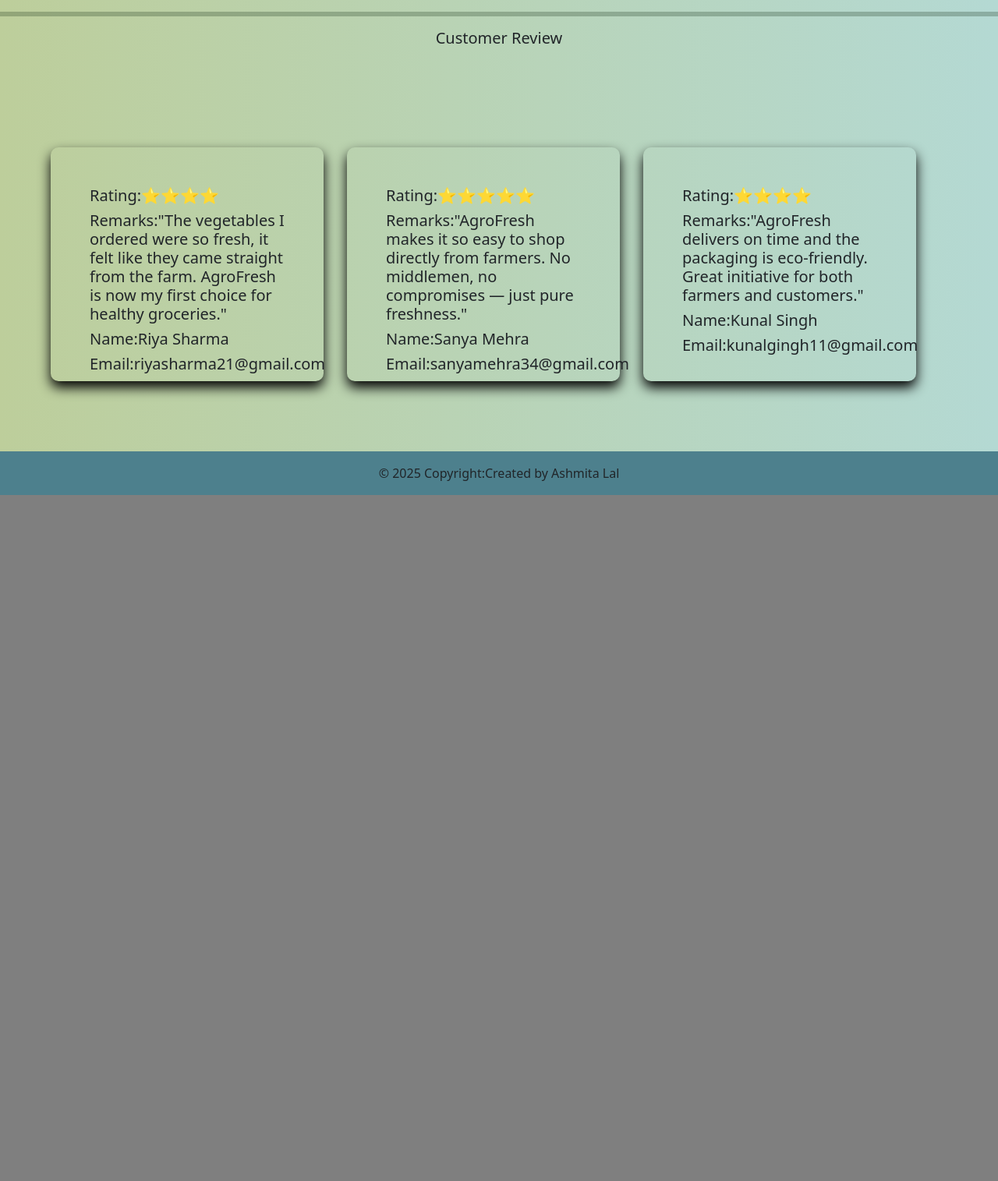
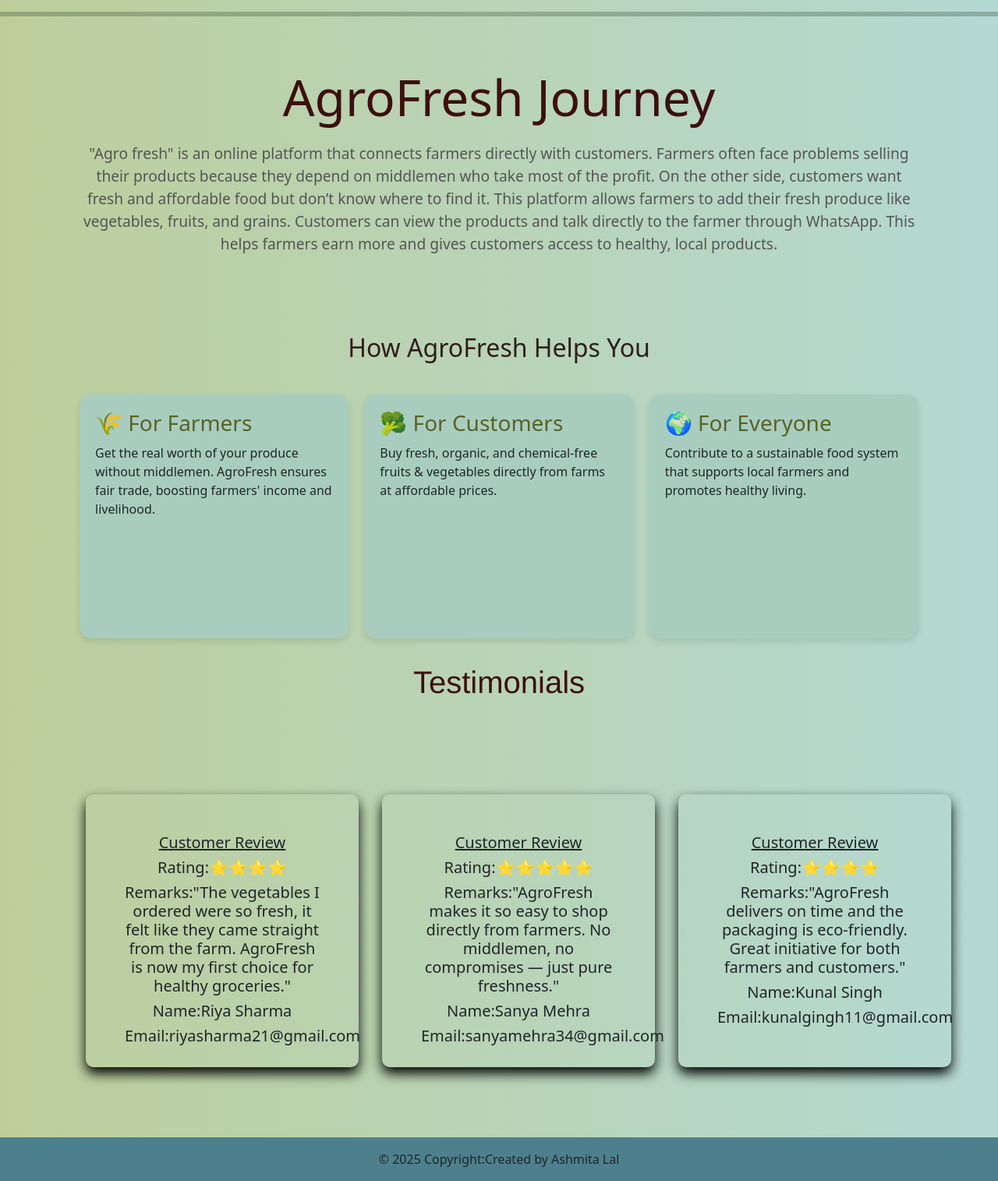
Before and after one commit to lalashmita97-tech/Agro_Fresh, a Django app: page / in a window 1280 px wide. Shown: the part 733-2248 px from the top of the page at 78% size. Before the commit the page ends 1368 px from the top, so only its background shows below. Run offline with Django 5.2, Linux system fonts and the light colour scheme; data comes from the database, SQL or seed files in the repository; both versions use the stored data as it was after the commit.

Commit message:
first commit

```diff
--- a/agro_app/templates/agro_app/html/index.html
+++ b/agro_app/templates/agro_app/html/index.html
@@ -16,14 +16,14 @@
         margin-left:50px;
         flex-wrap:wrap;
         margin-top: 30px;
+        justify-content: center;
 
         }
         .feedback-card{
         padding: 50px;
         width:350px;
-        height: 300px;
+        height: 350px;
         margin:15px;
-        /* border: 3px solid red; */
         border-radius: 10px;
         transition: transform 0.5s;
         box-shadow:0 8px 16px rgb(0,0,0.8);
@@ -35,8 +35,8 @@
 
         .feedback-card:hover {
                     transform: scale(1.1);
-                  /*   box-shadow: 0 8px 16px rgba(220, 7, 7, 0.8); */
-                    z-index: 10; /* Bring the hovered card to the front */
+
+                    z-index: 10;
                 }
 
 
@@ -44,11 +44,93 @@
 
                   color:blueviolet;
                   font-family: Verdana;
-                  /* text-align: center; */
+
                   margin-left: 10px;
                 }
 
-            </style>
+
+
+
+
+/* About Section */
+.about {
+padding: 50px 20px;
+text-align: center;
+}
+.about h2 {
+color: #3d0f0e;
+font-size: 4rem;
+margin-bottom: 20px;
+}
+.about p {
+/* max-width: 800px; */
+margin: auto;
+font-size: 1.2rem;
+color: #555;
+}
+
+/* Benefits Section */
+.benefits {
+padding: 50px 20px;
+}
+.benefits h2 {
+text-align: center;
+color: #301d1d;
+margin-bottom: 40px;
+}
+.benefit-boxes {
+display: grid;
+grid-template-columns: repeat(auto-fit, minmax(250px, 1fr));
+gap: 20px;
+}
+.box {
+height: 160%;
+background: rgb(168, 205, 191);
+padding: 20px;
+border-radius: 15px;
+box-shadow: 0px 4px 8px rgba(0,0,0,0.1);
+transition: 0.3s ease;
+}
+.box:hover {
+transform: translateY(-5px);
+box-shadow: 0px 6px 12px rgba(0,0,0,0.2);
+}
+.box h3 {
+color: #5a6126;
+margin-bottom: 10px;
+}
+
+
+/* top heading text in slidedown */
+.pic-content {
+               position: absolute;
+               top:5%;
+               left: 50%;
+               transform: translate(-50%,-50%);
+               color: rgb(201, 194, 194);
+               animation: slideDown 2s ease-out forwards;
+               text-shadow: 2px 2px 5px #000;
+               /* top:100px; */
+               margin:50px;
+          }
+          .pic-content:hover{
+               color: rgb(81, 18, 49);
+          }
+          @keyframes slideDown{
+          from{
+               /* top:-100px; */
+               transform: translate(-50%,-100%);
+               opacity:0;
+          }
+          to{
+               /* top:30%; */
+               transform: translate(-50%,0%);
+               opacity: 1;
+          }
+          }
+
+</style>
+
 </head>
 <body>
     {% include 'agro_app/common/header.html'  %}
@@ -58,6 +140,7 @@
 <!-- {carosal start} -->
 
 <div id="carouselExampleCaptions" class="carousel slide" data-bs-ride="carousel">
+
   <div class="carousel-indicators">
     <button type="button" data-bs-target="#carouselExampleCaptions" data-bs-slide-to="0" class="active" aria-current="true" aria-label="Slide 1"></button>
     <button type="button" data-bs-target="#carouselExampleCaptions" data-bs-slide-to="1" aria-label="Slide 2"></button>
@@ -79,7 +162,7 @@
       </div>
     </div>
     <div class="carousel-item" style="filter: grayscale(15%) brightness(0.7);">
-      <img src="{%static 'agro_app/images/home3.jpg'%}" class="d-block w-100" alt="...">
+      <img src="{%static 'agro_app/images/who we are.jpg'%}" class="d-block w-100" alt="...">
       <div class="carousel-caption d-none d-md-block">
         <h2>Freshness You Can Trust</h2>
         <p>“Our platform brings you the goodness of freshly harvested fruits and vegetables. Handpicked at the peak of ripeness, packed with nutrients, and delivered with care — because you and your family deserve nothing but the best.”</p>
@@ -94,37 +177,57 @@
     <span class="carousel-control-next-icon" aria-hidden="true"></span>
     <span class="visually-hidden">Next</span>
   </button>
+
+   <div class="pic-content">
+<h1 style="font-family:'Trebuchet MS', 'Lucida Sans Unicode', 'Lucida Grande', 'Lucida Sans', Arial, sans-serif ;font-size: 88px;">AgroFresh Hub</h1>
+    <p><strong>“Where Farmers and Families Meet”</strong></p> </div>
 </div>
 
 <!-- {carosal end} -->
-<hr style="border:3px solid #142e15;">
-<h5 style="text-align: center;">Customer Review</h5>
-
-
-
-
+ <hr style="border:3px solid #142e15;">
 
 <div class="main-div">
 
-    <!-- <div class="container-fluid" style="background-color: #7ab57b;">
-    <h3 style="text-align: center;color: rgb(7, 7, 37);font-family:'Times New Roman', Times, serif"> 🍀"AgroFresh – Fresh from Farmers, Fair for All!"🍀 </h3>
-    </div> -->
-<div class="container">
+    <div class="container">
+
+  <div class="about">
+      <h2>AgroFresh Journey</h2>
+<p>
+"Agro fresh" is an online platform that connects farmers directly with customers. Farmers often face problems selling their products because they depend on middlemen who take most of the profit. On the other side, customers want fresh and affordable food but don’t know where to find it.
+This platform allows farmers to add their fresh produce like vegetables, fruits, and grains. Customers can view the products and talk directly to the farmer through WhatsApp. This helps farmers earn more and gives customers access to healthy, local products.
+
+</p>
+</div>
+
+<div class="benefits">
+<h2>How AgroFresh Helps You</h2>
+<div class="benefit-boxes">
+<div class="box">
+<h3>🌾 For Farmers</h3>
+<p>Get the real worth of your produce without middlemen. AgroFresh ensures fair trade, boosting farmers' income and livelihood.</p>
+</div>
+<div class="box">
+<h3>🥦 For Customers</h3>
+<p>Buy fresh, organic, and chemical-free fruits & vegetables directly from farms at affordable prices.</p>
+</div>
+<div class="box">
+<h3>🌍 For Everyone</h3>
+<p>Contribute to a sustainable food system that supports local farmers and promotes healthy living.</p>
+</div>
+</div>
+</div>
 
 </div>
 
-<div class="container-fluid d-flex justify-content-center">
-<!-- <h1>Feedback Date</h1> -->
-
-
-</div>
-
+<div class="justify-content-center" style="margin-top:100px; text-align: center;">
+<h1 style="font-family:'Franklin Gothic Medium', 'Arial Narrow', Arial, sans-serif; color: #3d0f0e;">Testimonials</h1>
 
 
 <div class="feedback-div">
+  <!-- <h5 style="text-align: center;">Customer Review</h5> -->
 {% for f in feedback_key %}
 <div class="feedback-card">
-    <!-- <img src="/media/{{f.profile_pic}}" alt=""> -->
+  <h5 style="text-align: center;"><u>Customer Review</u></h5>
     <h5>Rating:{{f.rating}}</h5>
     <h5>Remarks:{{f.remarks}}</h5>
     <h5>Name:{{f.name}}</h5>
@@ -135,12 +238,10 @@
 {%endfor%}
 </div>
 
-
+</div>
 
 </div>
-<!-- footer code start  -->
 {% include 'agro_app/common/footer.html'%}
-<!-- footer code end  -->
 <script src="https://cdn.jsdelivr.net/npm/bootstrap@5.0.2/dist/js/bootstrap.bundle.min.js" integrity="sha384-MrcW6ZMFYlzcLA8Nl+NtUVF0sA7MsXsP1UyJoMp4YLEuNSfAP+JcXn/tWtIaxVXM" crossorigin="anonymous"></script>
 </body>
 </html>
--- a/agro_app/templates/agro_app/html/protein_rich.html
+++ b/agro_app/templates/agro_app/html/protein_rich.html
@@ -51,7 +51,7 @@
 
     <div class="container-fluid d-flex justify-content-center margin-top:30px">
       <h1
-        style="font-family: Georgia, 'Times New Roman', Times, serif; margin-top:-42px; font-size:65px; display: block; filter: drop-shadow(0 0 10px #0628d1);">
+        style="font-family: Georgia, 'Times New Roman', Times, serif; margin-top:-42px; font-size:70px; display: block; filter: drop-shadow(0 0 10px #0628d1);">
         Protein-Rich Food</h1>
     </div>
     <p style="font-family: Arial, Helvetica, sans-serif;margin-left:9px;">Protein are essential building blocks of our
--- a/agro_app/templates/agro_app/html/user_feedback.html
+++ b/agro_app/templates/agro_app/html/user_feedback.html
@@ -83,7 +83,7 @@
             </div>
 
             <div class="container-fluid d-flex justify-content-center" style="margin-top: 16px;">
-              <button type="submit" class="btn btn-secondary">Submit</button>
+              <button type="submit" class="btn btn-success">Submit</button>
             </div>
 
           </div>
@@ -96,7 +96,7 @@
     <div class="alert alert-danger alert-dismissible fade show" role="alert"
       style="width: 50%;margin: auto;text-align: center;">
       <strong>{{m}}</strong>
-      <button type="button" class="btn-close" data-bs-dismiss="alert" aria-label="Close"></button>
+       <button type="submit" class="btn btn-success">Submit</button>
     </div>
     {% endfor %}
 
```
Also changed, not shown: agro_app/templates/agro_app/farmer/farmer_login.html (+2 -6 lines), agro_app/templates/agro_app/farmer/farmer_register.html (+13 -20 lines), agro_app/templates/agro_app/html/about_us.html (+14 -15 lines), agro_app/templates/agro_app/html/contact_us.html (+26 -6 lines), db.sqlite3.
